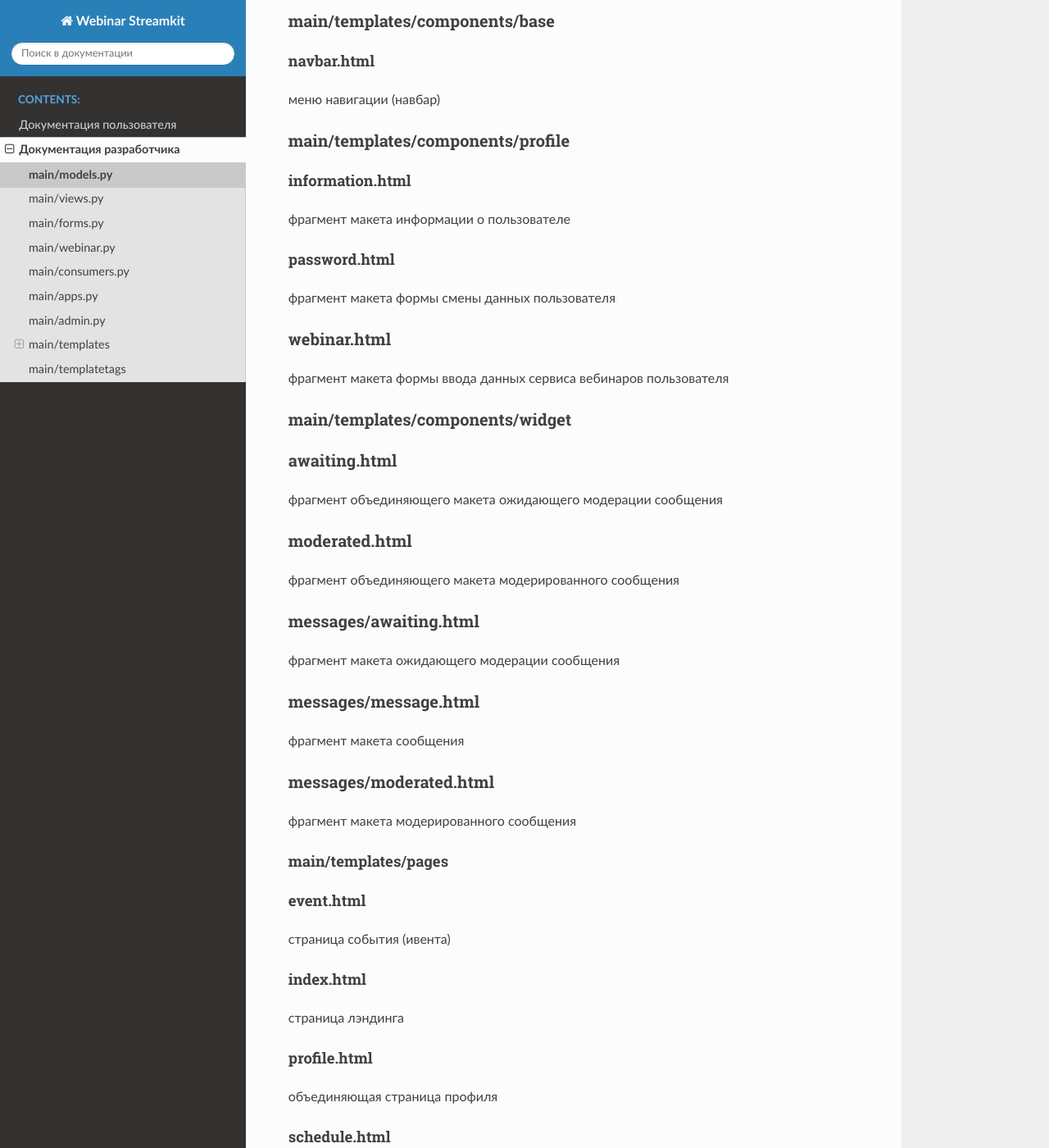
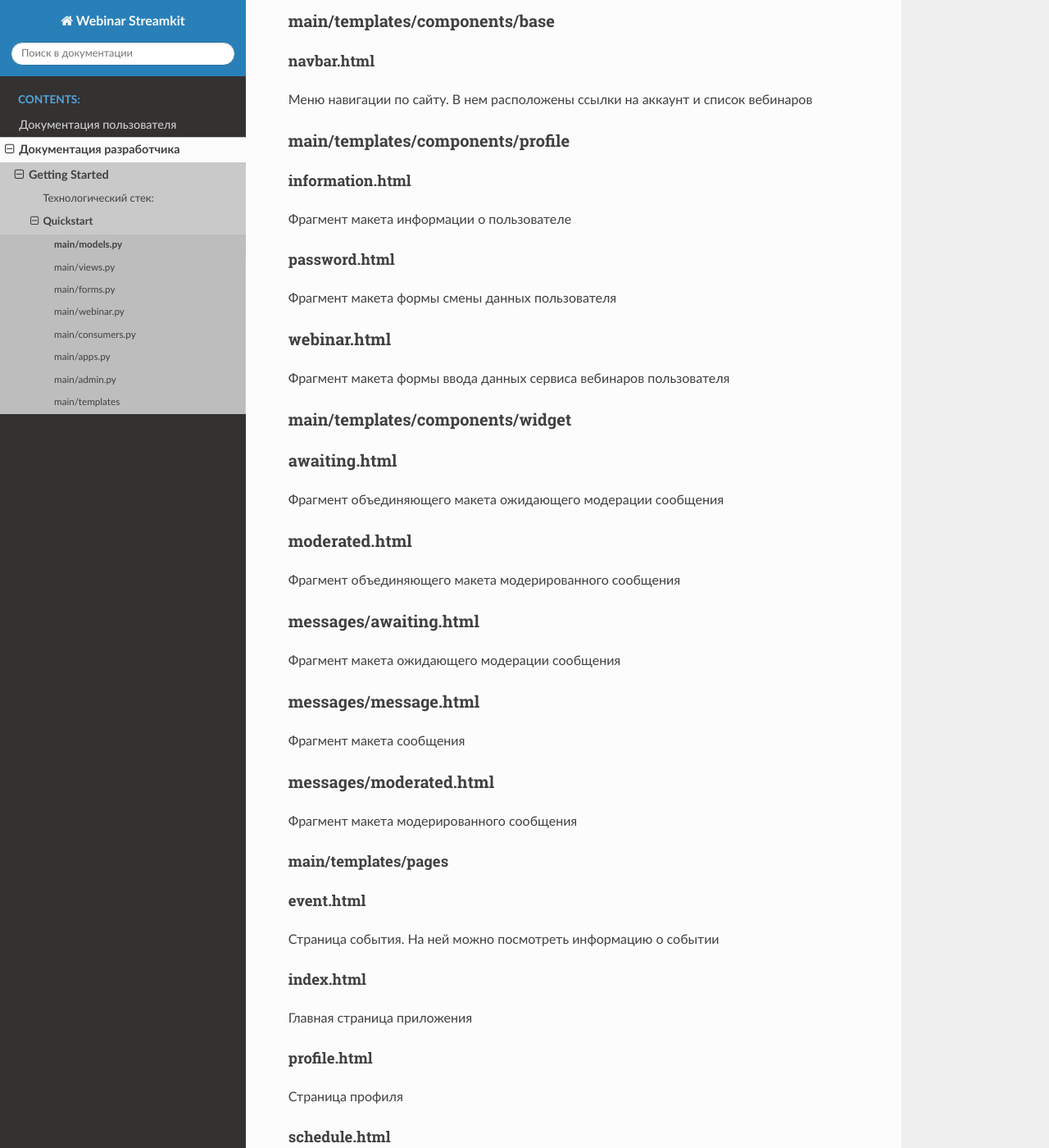
Before and after one commit to Krasnopolskiy/WebinarStreamkit, a Sphinx documentation site: the page built from docs/source/main.rst, in a window 1280 px wide and 1400 px high, scrolled down 1653 px. Shown: the whole window at 82% size. Built offline with Sphinx 7.4.7 and the Read the Docs theme 2.0.0, drawn with Linux system fonts in a browser that asks for light colours; some of the changed text lies outside the part shown.

Commit message:
Add Getting started

```diff
--- a/docs/source/main.rst
+++ b/docs/source/main.rst
@@ -5,57 +5,57 @@
 .. automodule:: main.models
    :members:
 
-**************
+*************
 main/views.py
-**************
+*************
 
 .. automodule:: main.views
    :members:
 
-**************
+*************
 main/forms.py
-**************
+*************
 
 .. automodule:: main.forms
    :members:
 
-****************
+***************
 main/webinar.py
-****************
+***************
 
 .. automodule:: main.webinar
    :members:
 
-******************
+*****************
 main/consumers.py
-******************
+*****************
 
 .. automodule:: main.consumers
    :members:
 
-******************
+************
 main/apps.py
-******************
+************
 
 .. automodule:: main.apps
    :members:
 
-******************
+*************
 main/admin.py
-******************
+*************
 
 .. automodule:: main.admin
    :members:
 
-******************
+**************
 main/templates
-******************
+**************
 
 main/templates/base
 --------------------
 
 base.html
-^^^^^^^^^^^
+^^^^^^^^^
 
 файл, объединяющий основные фрагменты html макета
 
@@ -63,102 +63,96 @@
 --------------------------
 
 main/templates/components/base
-^^^^^^^^^^^
+^^^^^^^^^^^^^^^^^^^^^^^^^^^^^^
 
 navbar.html
-""""""""""""
+"""""""""""
 
-меню навигации (навбар)
+Меню навигации по сайту. В нем расположены ссылки на аккаунт и список вебинаров
 
 main/templates/components/profile
 ^^^^^^^^^^^^^^^^^^^^^^^^^^^^^^^^^
 
 information.html
-"""""""""""""""""
+""""""""""""""""
 
-фрагмент макета информации о пользователе
+Фрагмент макета информации о пользователе
 
 password.html
-"""""""""""""""""
+"""""""""""""
 
-фрагмент макета формы смены данных пользователя
+Фрагмент макета формы смены данных пользователя
 
 webinar.html
 ^^^^^^^^^^^^^^^^^^^
 
-фрагмент макета формы ввода данных сервиса вебинаров пользователя
+Фрагмент макета формы ввода данных сервиса вебинаров пользователя
 
 main/templates/components/widget
-^^^^^^^^^^^^^^^^^^^^^^^^^^^^^^^^^^
+^^^^^^^^^^^^^^^^^^^^^^^^^^^^^^^^
 
 awaiting.html
-^^^^^^^^^^^^^^^
+^^^^^^^^^^^^^
 
-фрагмент объединяющего макета ожидающего модерации сообщения
+Фрагмент объединяющего макета ожидающего модерации сообщения
 
 moderated.html
-^^^^^^^^^^^^^^^
+^^^^^^^^^^^^^^
 
-фрагмент объединяющего макета модерированного сообщения
+Фрагмент объединяющего макета модерированного сообщения
 
 messages/awaiting.html
+^^^^^^^^^^^^^^^^^^^^^^
+
+Фрагмент макета ожидающего модерации сообщения
+
+messages/message.html
+^^^^^^^^^^^^^^^^^^^^^
+
+Фрагмент макета сообщения
+
+messages/moderated.html
 ^^^^^^^^^^^^^^^^^^^^^^^
 
-фрагмент макета ожидающего модерации сообщения
-
-messages/message.html
-^^^^^^^^^^^^^^^^^^^^^^^^
-
-фрагмент макета сообщения
-
-messages/moderated.html
-^^^^^^^^^^^^^^^^^^^^^^^^^^
-
-фрагмент макета модерированного сообщения
+Фрагмент макета модерированного сообщения
 
 main/templates/pages
-""""""""""""""""""""""
+""""""""""""""""""""
 
 event.html
-"""""""""""
+""""""""""
 
-страница события (ивента)
+Страница события. На ней можно посмотреть информацию о событии
 
 index.html
-"""""""""""
+""""""""""
 
-страница лэндинга
+Главная страница приложения
 
 profile.html
-"""""""""""
+""""""""""""
 
-объединяющая страница профиля
+Страница профиля
 
 schedule.html
-"""""""""""
+"""""""""""""
 
-страница списка вебинаров
+Страница списка вебинаров
 
 widget.html
 """""""""""
 
-страница виджета
+Страница виджета
 
 main/templates/registration
-^^^^^^^^^^^^^^^^^^^^^
+^^^^^^^^^^^^^^^^^^^^^^^^^^^
 
 login.html
-^^^^^^^^^^^^^^
+^^^^^^^^^^
 
-страница входа
+Страница входа в аккаунт
 
 signup.html
-^^^^^^^^^^^^^^
+^^^^^^^^^^^
 
-страница регистрации
-
-*******************
-main/templatetags
-*******************
-
-системная директория с тэками мактво и их фильтрацией
+Страница регистрации
```
Also changed, not shown: docs/source/code.rst (+26 -3 lines), docs/source/Getting_started.rst (added), 1 other file.
